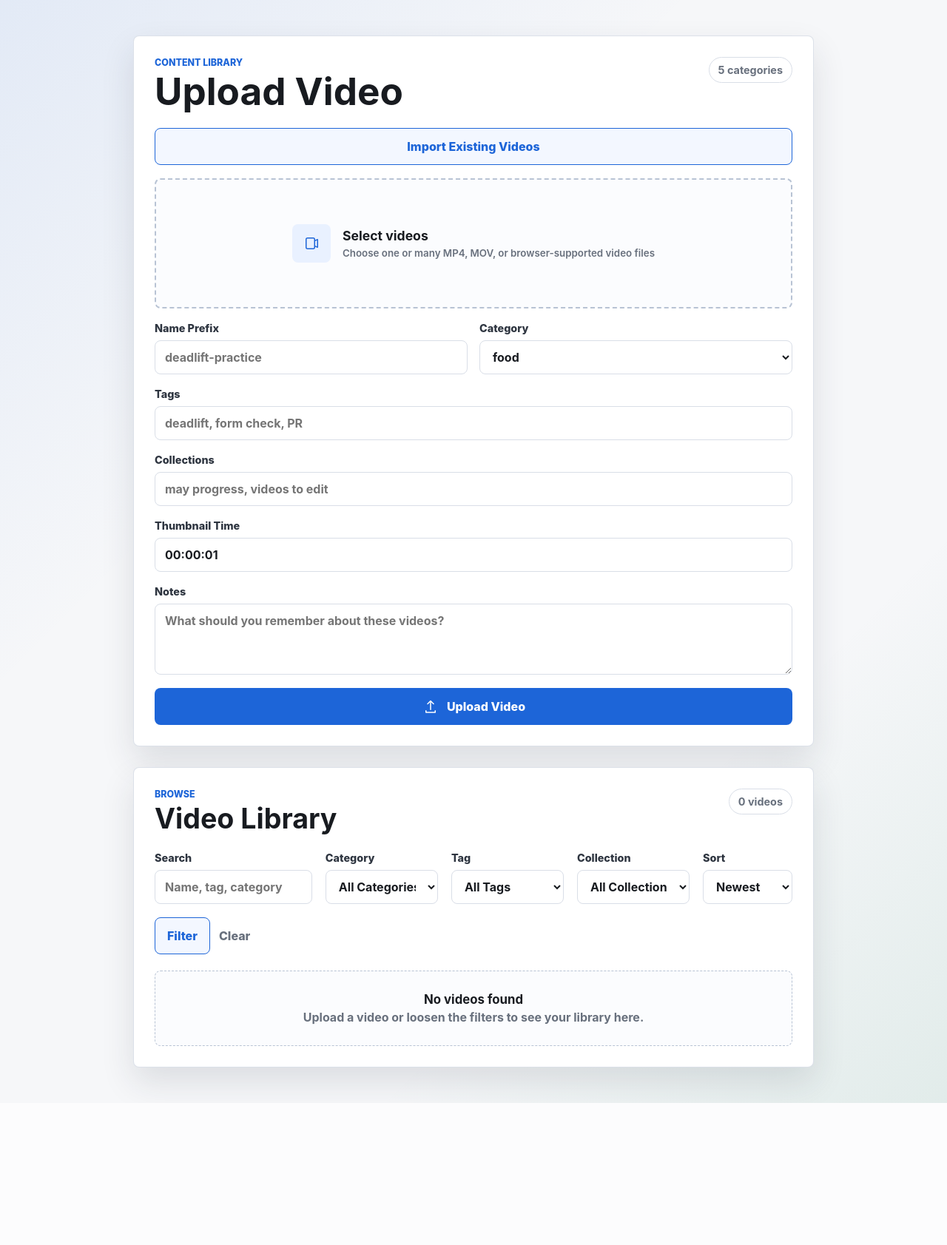
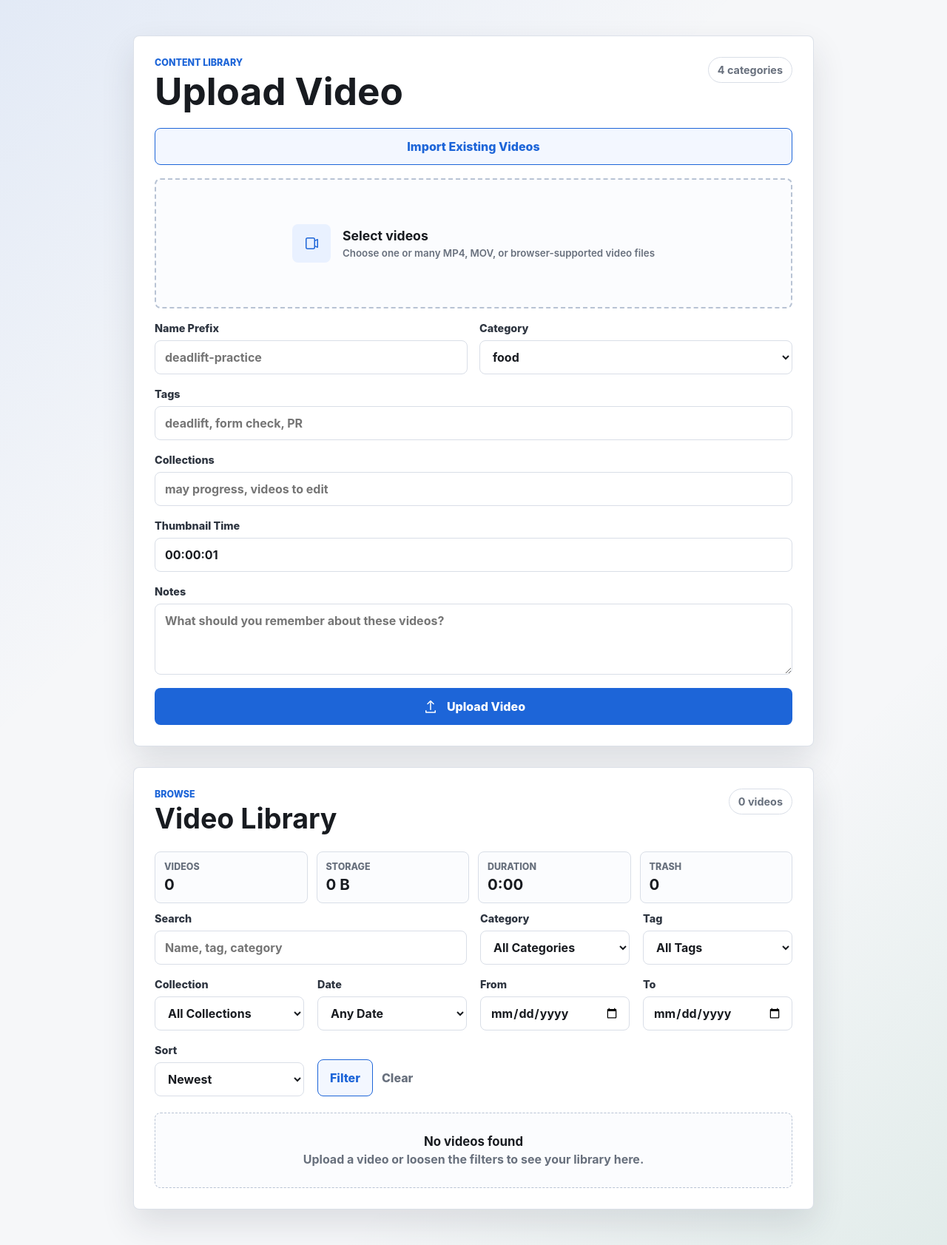
Before and after one commit to DerekLii/video-server, a Flask app: page / in a window 1280 px wide. Shown: the whole page at 74% size. Before the commit the page ends 1491 px from the top, so only its background shows below. Run offline with Flask 3, Linux system fonts and the light colour scheme.

Commit message:
trash, restore, data filters, storage stats

```diff
--- a/app.py
+++ b/app.py
@@ -1,4 +1,4 @@
-from datetime import datetime
+from datetime import datetime, timedelta
 from flask import Flask, flash, redirect, render_template, request, send_from_directory, url_for
 from werkzeug.utils import secure_filename
 import glob
@@ -14,10 +14,12 @@ app.secret_key = "dev-secret-key"
 CONTENT_LIBRARY = "content_library"
 LIBRARY_INDEX = os.path.join(CONTENT_LIBRARY, "library.json")
 THUMBNAIL_LIBRARY = os.path.join(CONTENT_LIBRARY, "thumbnails")
+TRASH_LIBRARY = os.path.join(CONTENT_LIBRARY, "trash")
 DEFAULT_CATEGORIES = ["physique", "workout", "volleyball", "food"]
 VIDEO_EXTENSIONS = {".mp4", ".mov", ".mkv", ".webm", ".avi", ".m4v"}
 os.makedirs(CONTENT_LIBRARY, exist_ok=True)
 os.makedirs(THUMBNAIL_LIBRARY, exist_ok=True)
+os.makedirs(TRASH_LIBRARY, exist_ok=True)
 
 
 def load_library():
@@ -80,6 +82,75 @@ def normalize_thumbnail_time(raw_time):
 
 def library_file_path(video):
     return os.path.join(CONTENT_LIBRARY, *video["path"].replace("\\", "/").split("/"))
+
+
+def video_uploaded_date(video):
+    uploaded_at = video.get("uploaded_at", "")
+
+    try:
+        return datetime.fromisoformat(uploaded_at).date()
+    except ValueError:
+        return None
+
+
+def date_filter_range(date_filter, custom_from, custom_to):
+    today = datetime.now().date()
+
+    if date_filter == "today":
+        return today, today
+
+    if date_filter == "week":
+        return today - timedelta(days=6), today
+
+    if date_filter == "month":
+        return today.replace(day=1), today
+
+    if date_filter == "custom":
+        try:
+            start_date = datetime.fromisoformat(custom_from).date() if custom_from else None
+            end_date = datetime.fromisoformat(custom_to).date() if custom_to else None
+        except ValueError:
+            return None, None
+
+        return start_date, end_date
+
+    return None, None
+
+
+def matches_date_filter(video, start_date, end_date):
+    if not start_date and not end_date:
+        return True
+
+    uploaded_date = video_uploaded_date(video)
+
+    if not uploaded_date:
+        return False
+
+    if start_date and uploaded_date < start_date:
+        return False
+
+    if end_date and uploaded_date > end_date:
+        return False
+
+    return True
+
+
+def unique_trash_path(filename):
+    trash_filename = f"{uuid.uuid4().hex}_{filename}"
+    return os.path.join(TRASH_LIBRARY, trash_filename), f"trash/{trash_filename}"
+
+
+def unique_restore_path(video):
+    original_path = video.get("original_path") or f"{video['category']}/{video['filename']}"
+    restore_path = os.path.join(CONTENT_LIBRARY, *original_path.split("/"))
+
+    if not os.path.exists(restore_path):
+        return restore_path, original_path
+
+    directory = os.path.dirname(restore_path)
+    stem, extension = os.path.splitext(os.path.basename(restore_path))
+    restored_filename = f"{stem}_restored_{uuid.uuid4().hex[:6]}{extension}"
+    return os.path.join(directory, restored_filename), f"{video['category']}/{restored_filename}"
 
 
 def find_ffmpeg():
@@ -320,34 +391,71 @@ def video_entry_from_file(file_path, category, relative_path):
     }
 
 
+def library_stats(videos):
+    active_videos = [video for video in videos if not video.get("trashed")]
+    trashed_videos = [video for video in videos if video.get("trashed")]
+    total_size = sum(video.get("size", 0) for video in active_videos)
+    total_duration = sum(video.get("duration", 0) for video in active_videos)
+    category_counts = {}
+
+    for video in active_videos:
+        category = video.get("category", "uncategorized")
+        category_counts[category] = category_counts.get(category, 0) + 1
+
+    top_categories = sorted(
+        category_counts.items(),
+        key=lambda item: (-item[1], item[0]),
+    )[:4]
+
+    return {
+        "total_videos": len(active_videos),
+        "trashed_videos": len(trashed_videos),
+        "total_size": format_file_size(total_size),
+        "total_duration": format_duration(total_duration),
+        "top_categories": top_categories,
+    }
+
+
 @app.route("/")
 def home():
     query = request.args.get("q", "").strip()
     selected_category = request.args.get("category", "").strip()
     selected_tag = request.args.get("tag", "").strip()
     selected_collection = request.args.get("collection", "").strip()
+    date_filter = request.args.get("date", "").strip()
+    custom_from = request.args.get("from", "").strip()
+    custom_to = request.args.get("to", "").strip()
     sort = request.args.get("sort", "newest").strip()
 
     videos = load_library()
     ensure_video_metadata(videos)
+    stats = library_stats(videos)
+    active_videos = [video for video in videos if not video.get("trashed")]
+    trashed_videos = sorted(
+        [video for video in videos if video.get("trashed")],
+        key=lambda video: video.get("deleted_at", ""),
+        reverse=True,
+    )
     saved_categories = [
         item
         for item in os.listdir(CONTENT_LIBRARY)
         if os.path.isdir(os.path.join(CONTENT_LIBRARY, item))
+        and item.lower() not in {"thumbnails", "trash", ".trash", "__pycache__"}
     ]
-    metadata_categories = [video["category"] for video in videos]
+    metadata_categories = [video["category"] for video in active_videos]
     categories = sorted(set(DEFAULT_CATEGORIES + saved_categories + metadata_categories))
-    all_tags = sorted({tag for video in videos for tag in video.get("tags", [])}, key=str.lower)
+    all_tags = sorted({tag for video in active_videos for tag in video.get("tags", [])}, key=str.lower)
     all_collections = sorted(
         {
             collection
-            for video in videos
+            for video in active_videos
             for collection in video.get("collections", [])
         },
         key=str.lower,
     )
 
-    filtered_videos = videos
+    filtered_videos = active_videos
+    start_date, end_date = date_filter_range(date_filter, custom_from, custom_to)
 
     if selected_category:
         filtered_videos = [
@@ -365,6 +473,12 @@ def home():
             for video in filtered_videos
             if selected_collection in video.get("collections", [])
         ]
+
+    filtered_videos = [
+        video
+        for video in filtered_videos
+        if matches_date_filter(video, start_date, end_date)
+    ]
 
     if query:
         query_lower = query.lower()
@@ -415,10 +529,15 @@ def home():
         videos=filtered_videos,
         all_tags=all_tags,
         all_collections=all_collections,
+        stats=stats,
+        trashed_videos=trashed_videos,
         query=query,
         selected_category=selected_category,
         selected_tag=selected_tag,
         selected_collection=selected_collection,
+        date_filter=date_filter,
+        custom_from=custom_from,
+        custom_to=custom_to,
         sort=sort,
         sort_options=sort_options,
     )
@@ -664,29 +783,56 @@ def delete_video(video_id):
         flash("That video could not be found.", "error")
         return redirect(url_for("home"))
 
+    if video.get("trashed"):
+        flash("That video is already in trash.", "success")
+        return redirect(url_for("home"))
+
     file_path = library_file_path(video)
 
     if os.path.exists(file_path):
-        os.remove(file_path)
+        trash_path, trash_relative_path = unique_trash_path(video["filename"])
+        os.replace(file_path, trash_path)
+        video["original_path"] = video.get("path", "")
+        video["path"] = trash_relative_path
 
-    thumbnail_paths = {video.get("thumbnail_path")}
-
-    for thumbnail_path in thumbnail_paths:
-        if not thumbnail_path:
-            continue
-
-        thumbnail_file_path = os.path.join(
-            CONTENT_LIBRARY,
-            *thumbnail_path.replace("\\", "/").split("/"),
-        )
-
-        if os.path.exists(thumbnail_file_path):
-            os.remove(thumbnail_file_path)
-
-    videos = [item for item in videos if item["id"] != video_id]
+    video["trashed"] = True
+    video["deleted_at"] = datetime.now().isoformat(timespec="seconds")
     save_library(videos)
 
-    flash(f"Deleted {video['name']}.", "success")
+    flash(f"Moved {video['name']} to trash.", "success")
+    return redirect(url_for("home"))
+
+
+@app.route("/videos/<video_id>/restore", methods=["POST"])
+def restore_video(video_id):
+    videos, video = find_video(video_id)
+
+    if not video:
+        flash("That video could not be found.", "error")
+        return redirect(url_for("home"))
+
+    if not video.get("trashed"):
+        flash("That video is already in the library.", "success")
+        return redirect(url_for("home"))
+
+    trash_path = library_file_path(video)
+
+    if not os.path.exists(trash_path):
+        flash("That trashed video file could not be found.", "error")
+        return redirect(url_for("home"))
+
+    restore_path, restore_relative_path = unique_restore_path(video)
+    os.makedirs(os.path.dirname(restore_path), exist_ok=True)
+    os.replace(trash_path, restore_path)
+
+    video["path"] = restore_relative_path
+    video["filename"] = os.path.basename(restore_relative_path)
+    video["trashed"] = False
+    video.pop("deleted_at", None)
+    video.pop("original_path", None)
+    save_library(videos)
+
+    flash(f"Restored {video['name']}.", "success")
     return redirect(url_for("home"))
 
 
--- a/static/styles.css
+++ b/static/styles.css
@@ -226,9 +226,13 @@ h2 {
 }
 
 .filter-form {
-    grid-template-columns: minmax(200px, 1.4fr) repeat(3, minmax(140px, 1fr)) auto;
+    grid-template-columns: repeat(4, minmax(0, 1fr));
     align-items: end;
     margin-bottom: 22px;
+}
+
+.filter-form .field:first-child {
+    grid-column: span 2;
 }
 
 .field {
@@ -399,6 +403,50 @@ textarea:focus {
     gap: 18px;
 }
 
+.stats-grid {
+    display: grid;
+    grid-template-columns: repeat(4, minmax(0, 1fr));
+    gap: 12px;
+    margin-bottom: 12px;
+}
+
+.stat-card {
+    display: grid;
+    gap: 4px;
+    border: 1px solid var(--line);
+    border-radius: 8px;
+    background: #fbfcfe;
+    padding: 12px;
+}
+
+.stat-card span {
+    color: var(--muted);
+    font-size: 0.78rem;
+    font-weight: 800;
+    text-transform: uppercase;
+}
+
+.stat-card strong {
+    font-size: 1.28rem;
+}
+
+.stats-line {
+    display: flex;
+    flex-wrap: wrap;
+    gap: 8px;
+    margin-bottom: 20px;
+}
+
+.stats-line span {
+    border: 1px solid #c9d8f2;
+    border-radius: 999px;
+    background: #eef5ff;
+    color: var(--blue);
+    padding: 5px 9px;
+    font-size: 0.82rem;
+    font-weight: 800;
+}
+
 .video-card {
     display: grid;
     gap: 14px;
--- a/templates/index.html
+++ b/templates/index.html
@@ -120,6 +120,33 @@
                 <div class="status-pill">{{ videos|length }} videos</div>
             </div>
 
+            <div class="stats-grid" aria-label="Library stats">
+                <div class="stat-card">
+                    <span>Videos</span>
+                    <strong>{{ stats.total_videos }}</strong>
+                </div>
+                <div class="stat-card">
+                    <span>Storage</span>
+                    <strong>{{ stats.total_size or "0 B" }}</strong>
+                </div>
+                <div class="stat-card">
+                    <span>Duration</span>
+                    <strong>{{ stats.total_duration or "0:00" }}</strong>
+                </div>
+                <div class="stat-card">
+                    <span>Trash</span>
+                    <strong>{{ stats.trashed_videos }}</strong>
+                </div>
+            </div>
+
+            {% if stats.top_categories %}
+                <div class="stats-line">
+                    {% for category, count in stats.top_categories %}
+                        <span>{{ category }}: {{ count }}</span>
+                    {% endfor %}
+                </div>
+            {% endif %}
+
             <form action="/" method="GET" class="filter-form">
                 <label class="field">
                     <span>Search</span>
@@ -154,6 +181,27 @@
                             <option value="{{ collection }}" {% if collection == selected_collection %}selected{% endif %}>{{ collection }}</option>
                         {% endfor %}
                     </select>
+                </label>
+
+                <label class="field">
+                    <span>Date</span>
+                    <select name="date">
+                        <option value="" {% if not date_filter %}selected{% endif %}>Any Date</option>
+                        <option value="today" {% if date_filter == "today" %}selected{% endif %}>Today</option>
+                        <option value="week" {% if date_filter == "week" %}selected{% endif %}>Last 7 Days</option>
+                        <option value="month" {% if date_filter == "month" %}selected{% endif %}>This Month</option>
+                        <option value="custom" {% if date_filter == "custom" %}selected{% endif %}>Custom</option>
+                    </select>
+                </label>
+
+                <label class="field">
+                    <span>From</span>
+                    <input type="date" name="from" value="{{ custom_from }}">
+                </label>
+
+                <label class="field">
+                    <span>To</span>
+                    <input type="date" name="to" value="{{ custom_to }}">
                 </label>
 
                 <label class="field">
@@ -275,7 +323,7 @@
                                 <a class="secondary-button" href="{{ url_for('download_video', video_path=video.path) }}">Download Video</a>
 
                                 <form action="{{ url_for('delete_video', video_id=video.id) }}" method="POST">
-                                    <button type="submit" class="danger-button" onclick="return confirm('Delete this video?')">Delete Video</button>
+                                    <button type="submit" class="danger-button" onclick="return confirm('Move this video to trash?')">Move to Trash</button>
                                 </form>
                             </details>
                         </article>
@@ -286,6 +334,29 @@
                     <h3>No videos found</h3>
                     <p>Upload a video or loosen the filters to see your library here.</p>
                 </div>
+            {% endif %}
+
+            {% if trashed_videos %}
+                <section class="trash-panel" aria-labelledby="trash-title">
+                    <div class="trash-header">
+                        <h3 id="trash-title">Trash</h3>
+                        <p>{{ trashed_videos|length }} videos can be restored.</p>
+                    </div>
+
+                    <div class="trash-list">
+                        {% for video in trashed_videos %}
+                            <div class="trash-item">
+                                <div>
+                                    <strong>{{ video.name }}</strong>
+                                    <span>{{ video.category }} &middot; deleted {{ video.deleted_at[:10] }}</span>
+                                </div>
+                                <form action="{{ url_for('restore_video', video_id=video.id) }}" method="POST">
+                                    <button type="submit" class="secondary-button">Restore</button>
+                                </form>
+                            </div>
+                        {% endfor %}
+                    </div>
+                </section>
             {% endif %}
         </section>
     </main>
```
Also changed, not shown: other parts of static/styles.css (+62 -0 lines).
